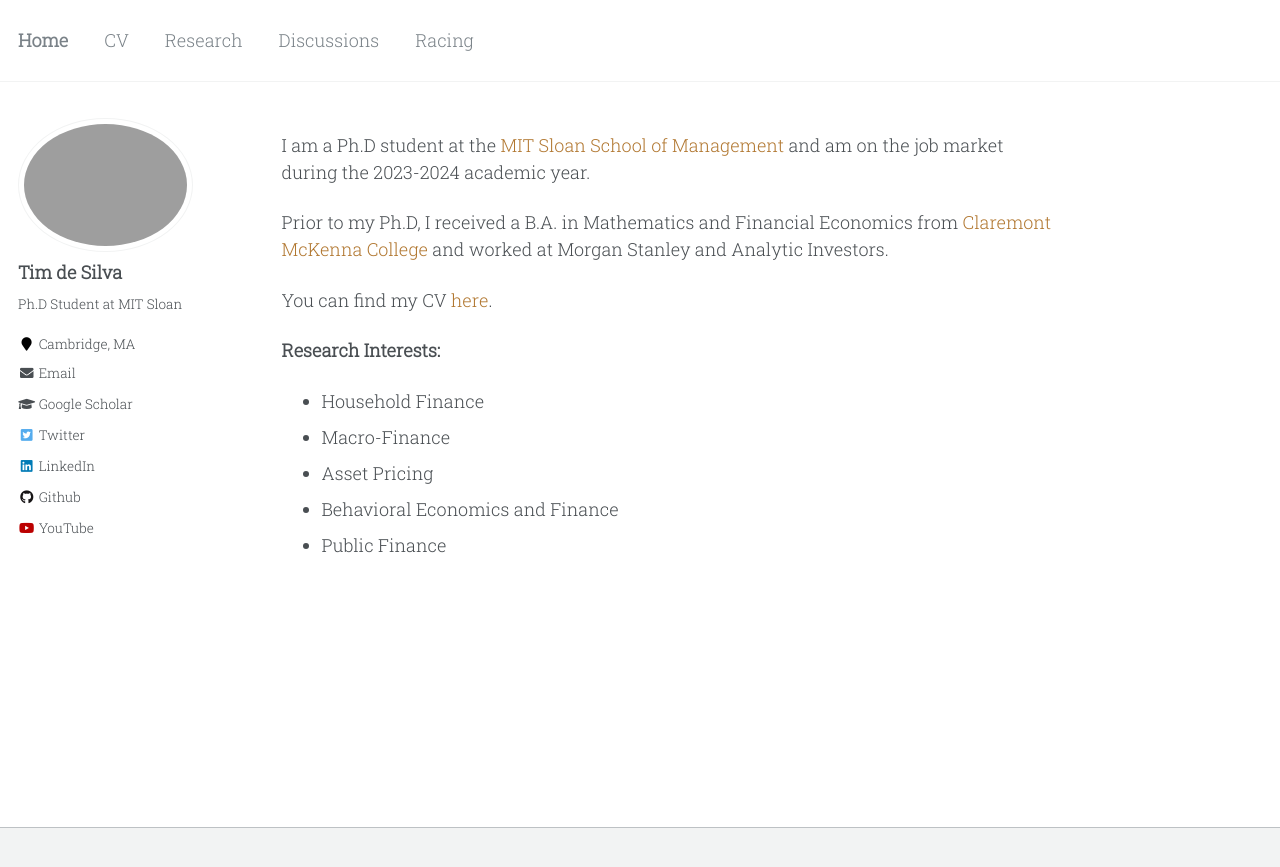
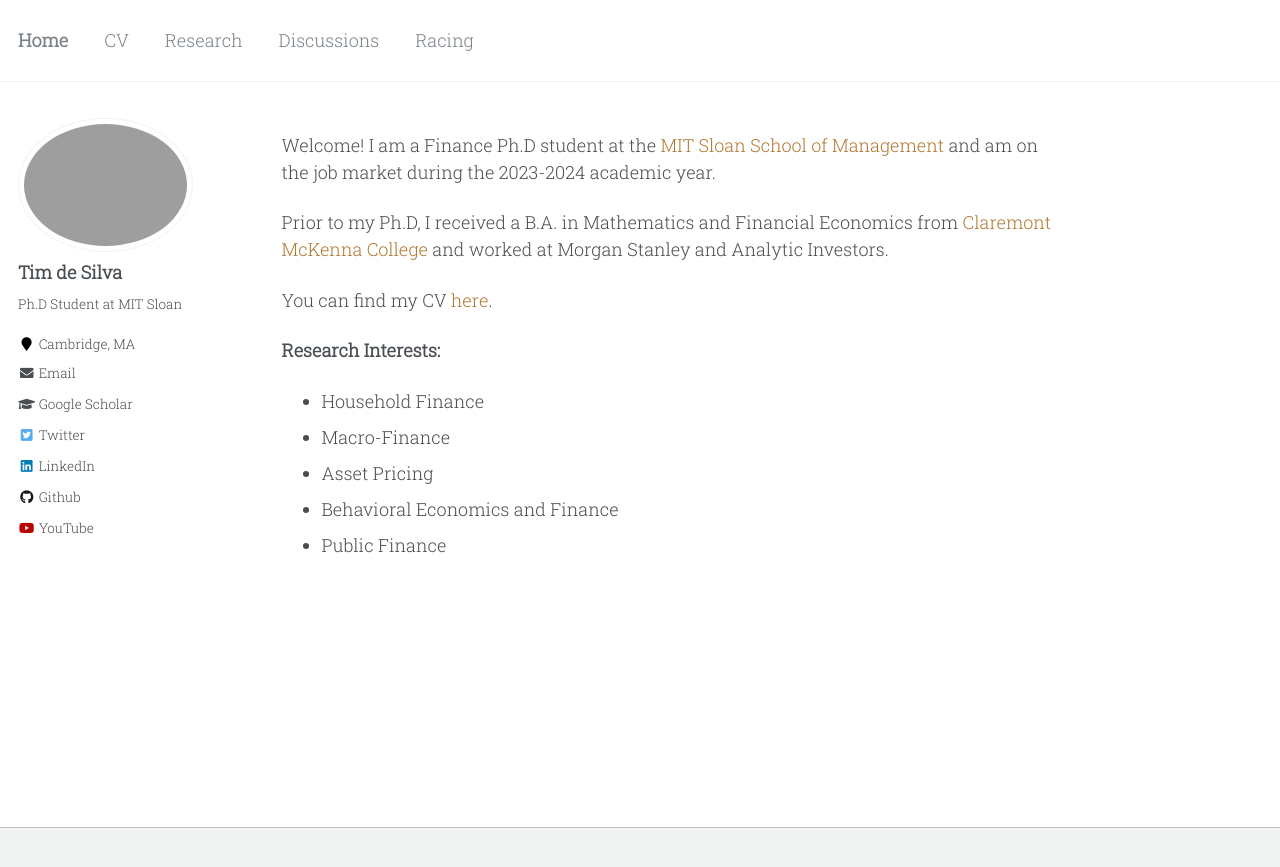
Before and after one commit to timhdesilva/timhdesilva.github.io, a Jekyll site: the page built from _pages/about.html, in a window 1280 px wide. Shown: the top 867 px of the page. Built offline with Jekyll 4.4.1, drawn with Linux system fonts in a browser that asks for light colours.

```diff
--- a/_config.yml
+++ b/_config.yml
@@ -88,7 +88,7 @@ author:
   pubmed           :
   googlescholar    : "https://scholar.google.com/citations?user=XexBre4AAAAJ&hl=en"
   # cvlink           : "http://timhdesilva.github.io/files/cv.pdf"
-  email            : "timhdesilva@gmail.com"
+  email            : "tdesilva@mit.edu"
   researchgate     :
   uri              :
   bitbucket        :
--- a/_pages/about.html
+++ b/_pages/about.html
@@ -9,7 +9,7 @@ redirect_from:
 ---
 
 <p>
-  I am a Ph.D student at the <a style="text-decoration:none; color:rgb(177, 119, 48)" href="https://mitsloan.mit.edu/">MIT Sloan School of Management</a> and am on the job market during the 2023-2024 academic year.
+  Welcome! I am a Finance Ph.D student at the <a style="text-decoration:none; color:rgb(177, 119, 48)" href="https://mitsloan.mit.edu/">MIT Sloan School of Management</a> and am on the job market during the 2023-2024 academic year.
 </p>
 
 <p>
```
Also changed, not shown: images/favicon.ico.
